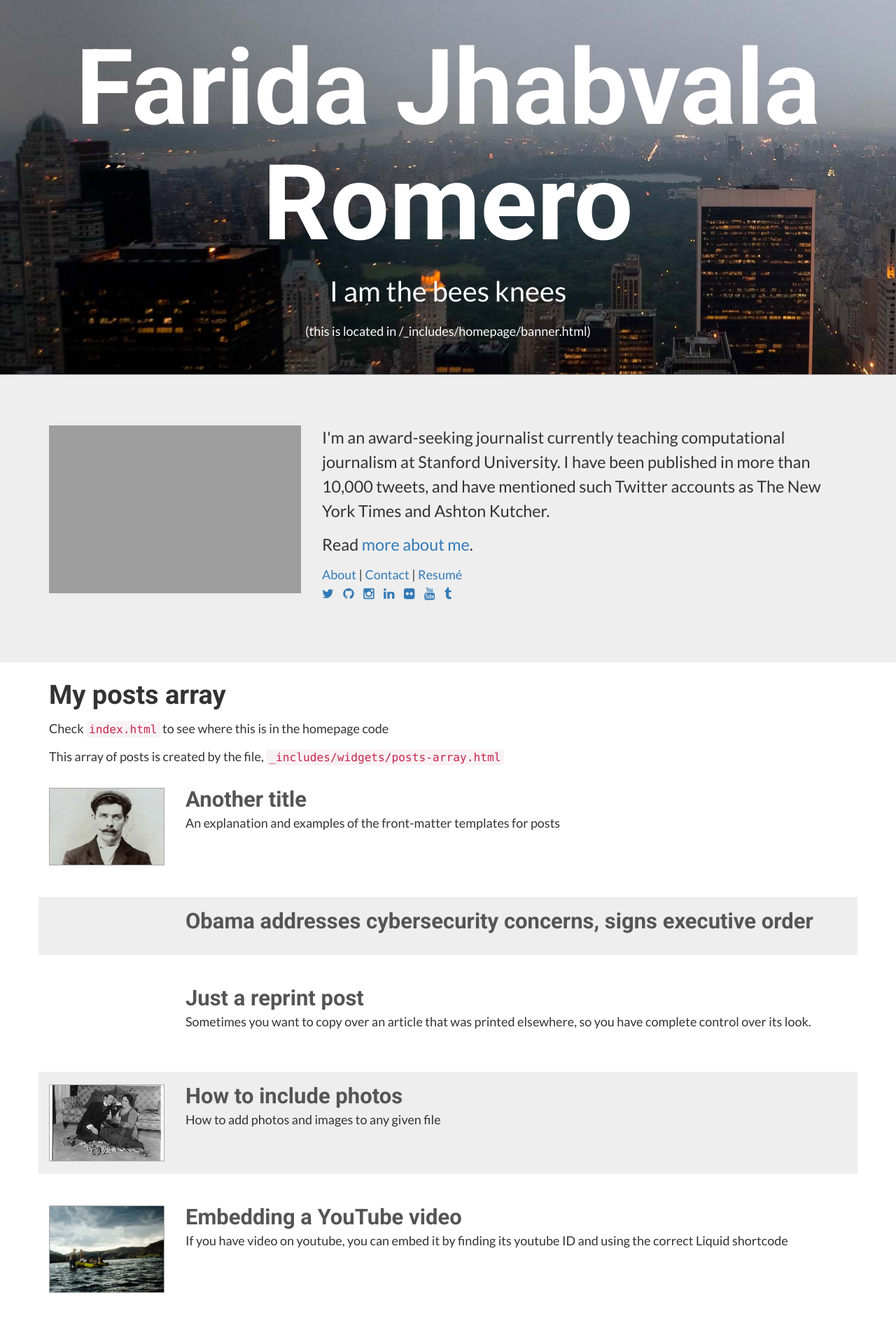
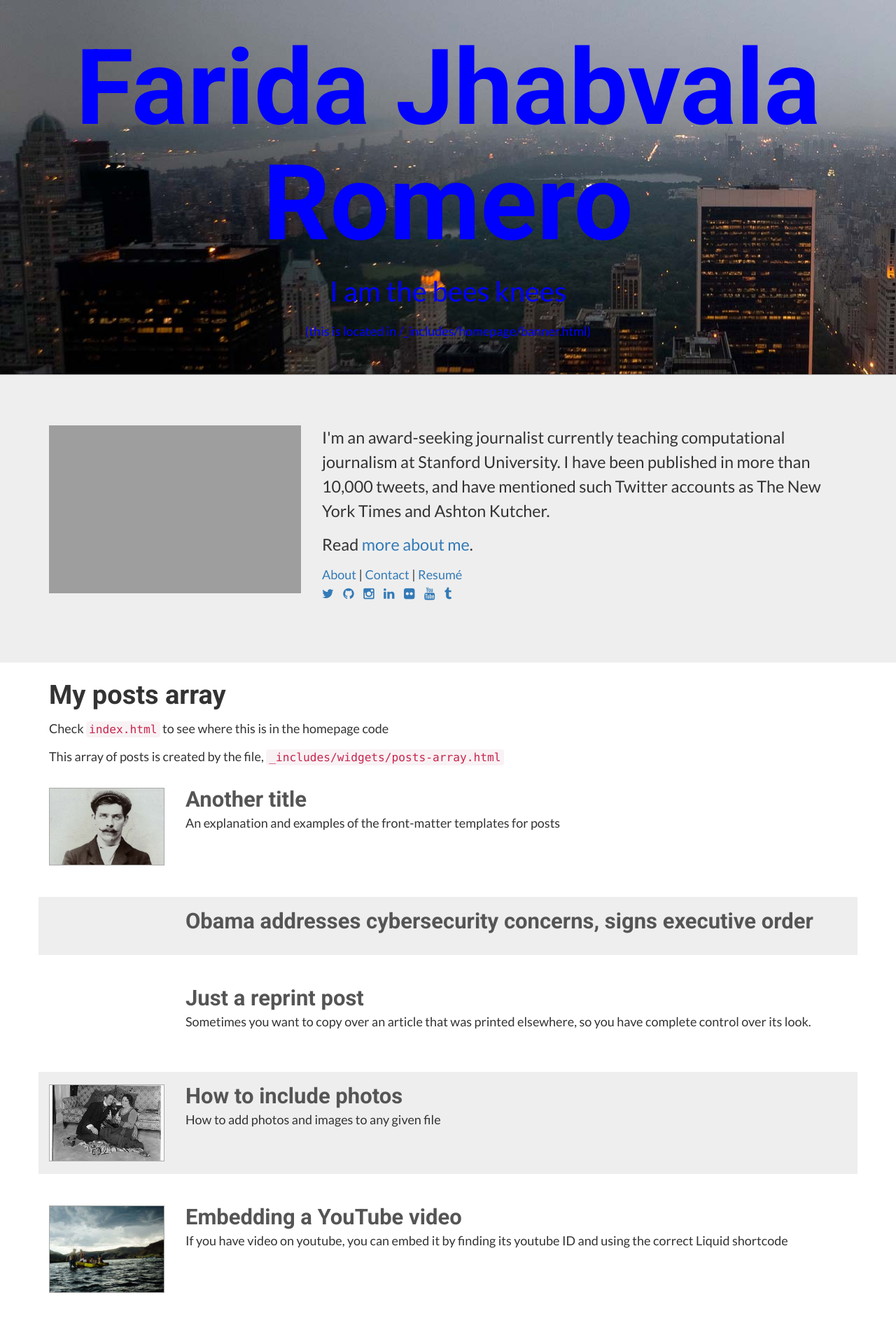
Before and after one commit to FaridaJ/FaridaJ.github.io, a Jekyll site: the page built from index.html, in a window 1280 px wide. Shown: the top 1891 px of the page at 70% size. Built offline with Jekyll 4.4.1, drawn with Linux system fonts in a browser that asks for light colours; comment, search, counter and statistics services are not loaded; grey boxes are pictures that could not be loaded.

Commit message:
first story

```diff
--- a/assets/_sass/template/_homepage-banner.scss
+++ b/assets/_sass/template/_homepage-banner.scss
@@ -1,7 +1,7 @@
 .homepage-banner{
   background: url(/images/site/homepage-banner.jpg);
   border-bottom: thin solid #aaa;
-  color: white;
+  color: blue;
   min-height: 400px;
   padding-bottom: 2.0em;
   padding-top: 1.0em;
```
